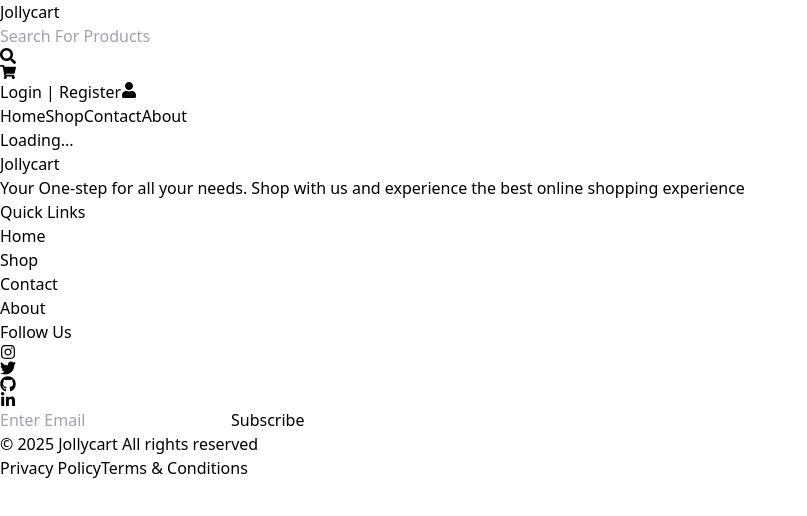
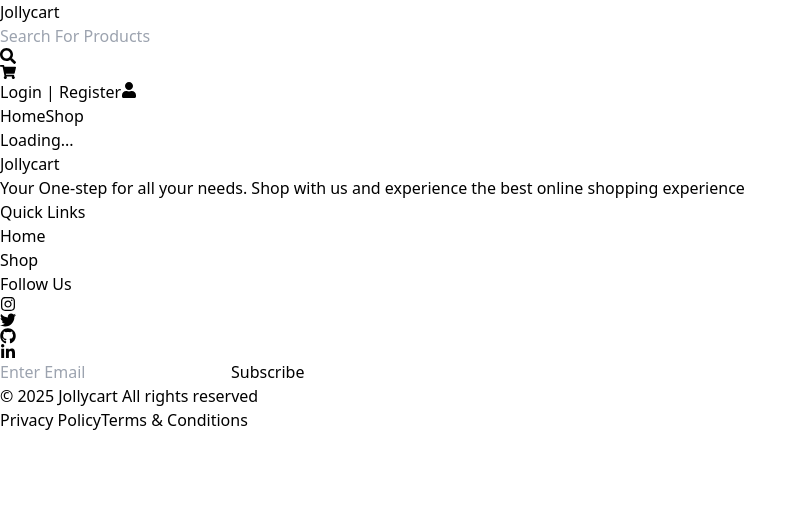
Before and after one commit to Mokshagnadudekonda/Ecommerce-Project, a React (Vite) app: page /product/1 in a window 1280 px wide. Shown: the top 516 px of the page, without its empty margins (0-807 px from the left). Built offline with nearby package versions, Linux system fonts and the light colour scheme.

Commit message:
deleted contact and about links

```diff
--- a/src/components/Footer.jsx
+++ b/src/components/Footer.jsx
@@ -18,12 +18,6 @@
                         </li>
                         <li>
                             <Link to="/shop" className='hover:underline'>Shop</Link>
-                        </li>
-                        <li>
-                            <Link to="/contact" className='hover:underline'>Contact</Link>
-                        </li>
-                        <li>
-                            <Link to="/about" className='hover:underline'>About</Link>
                         </li>
                     </ul>
                 </div>
--- a/src/components/Navbar.jsx
+++ b/src/components/Navbar.jsx
@@ -59,12 +59,6 @@
                 <Link to="/shop" className='hover:underline'>
                     Shop
                 </Link>
-                <Link to="/contact" className='hover:underline'>
-                    Contact
-                </Link>
-                <Link to="/about" className='hover:underline'>
-                    About
-                </Link>
             </div>
             <Modal isModalOpen={isModalOpen} setIsModalOpen={setIsModalOpen}>
                 {isLogin ? <Login openSignUp={openSignUp} /> : <Register openLogin={openLogin} />}
```
